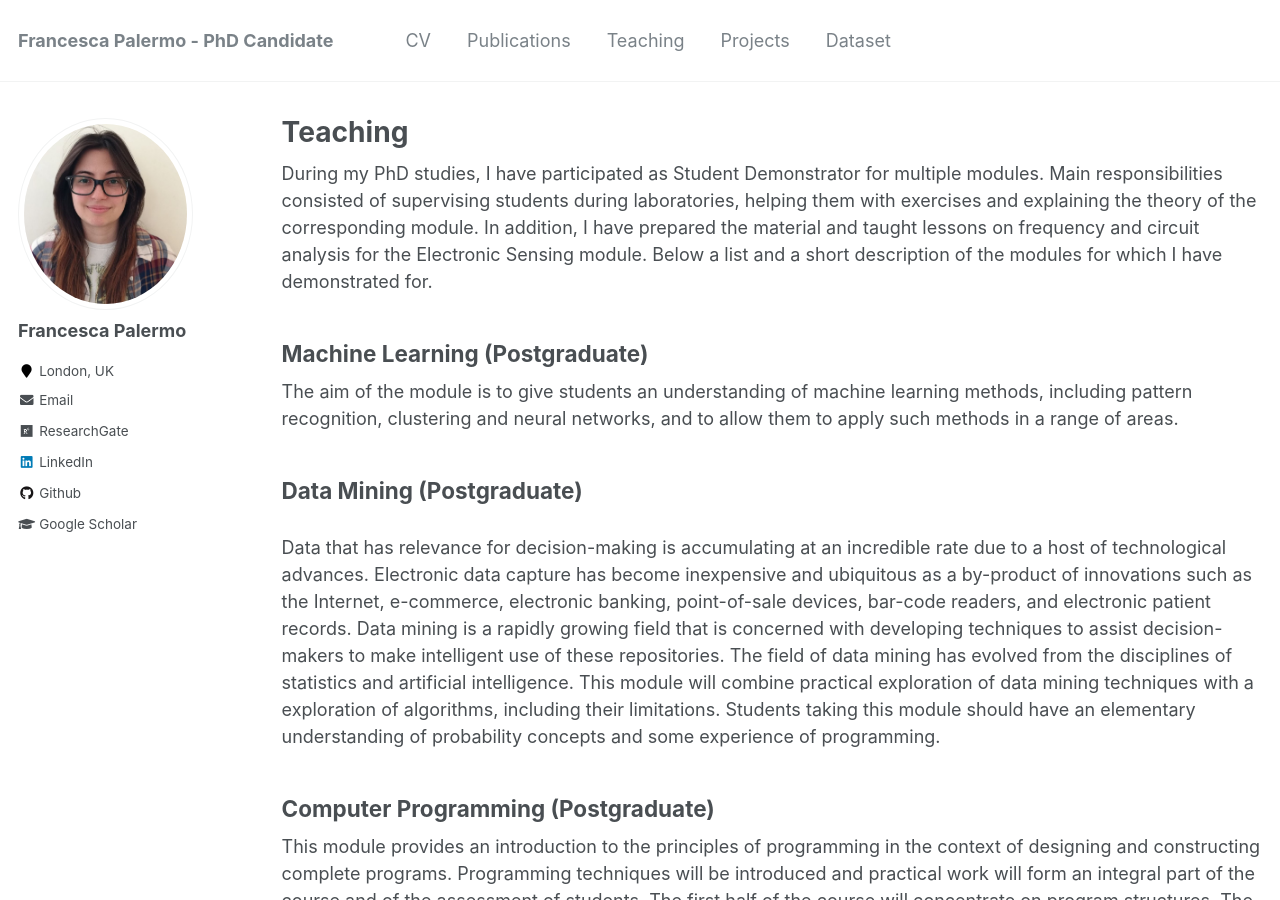
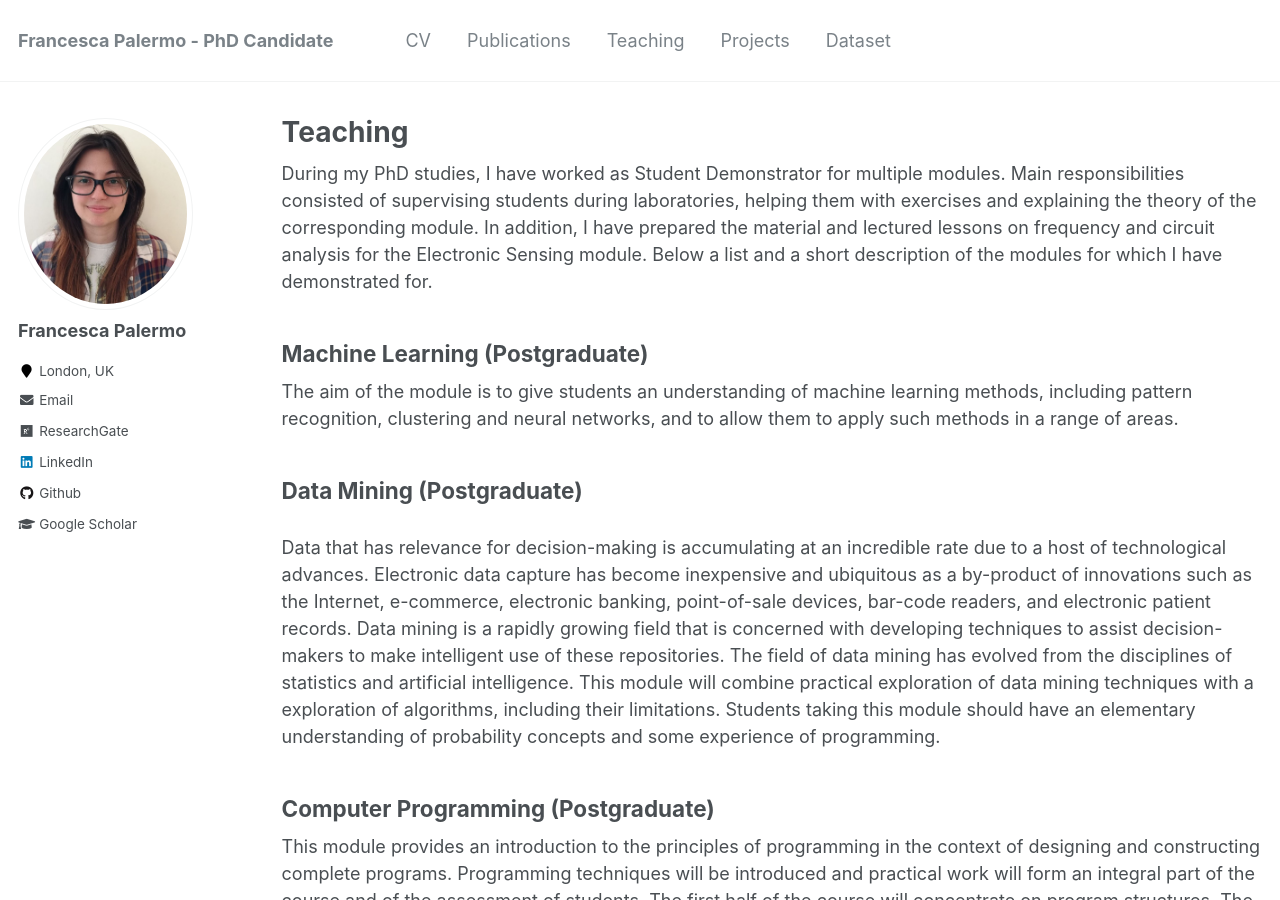
Before and after one commit to francescapalermo/francescapalermo.github.io, a Jekyll site: the page built from _pages/teaching.html, in a window 1280 px wide and 900 px high. Built offline with Jekyll 4.4.1, drawn with Linux system fonts in a browser that asks for light colours.

Commit message:
test center

```diff
--- a/_includes/youtube.html
+++ b/_includes/youtube.html
@@ -5,7 +5,7 @@
 </div>
 <style>
 .embed-container {
-  position: relative;
+  position: center;
   padding-bottom: calc(56.25% * 0.85);
   height: 0;
   overflow: hidden;
--- a/_pages/teaching.html
+++ b/_pages/teaching.html
@@ -5,9 +5,9 @@
 author_profile: true
 ---
 
-During my PhD studies, I have participated as Student Demonstrator for multiple modules.
+During my PhD studies, I have worked as Student Demonstrator for multiple modules.
 Main responsibilities consisted of supervising students during laboratories, helping them with exercises and explaining the theory of the corresponding module.
-In addition, I have prepared the material and taught lessons on frequency and circuit analysis for the Electronic Sensing module.
+In addition, I have prepared the material and lectured lessons on frequency and circuit analysis for the Electronic Sensing module.
 Below a list and a short description of the modules for which I have demonstrated for.
 
 
```
